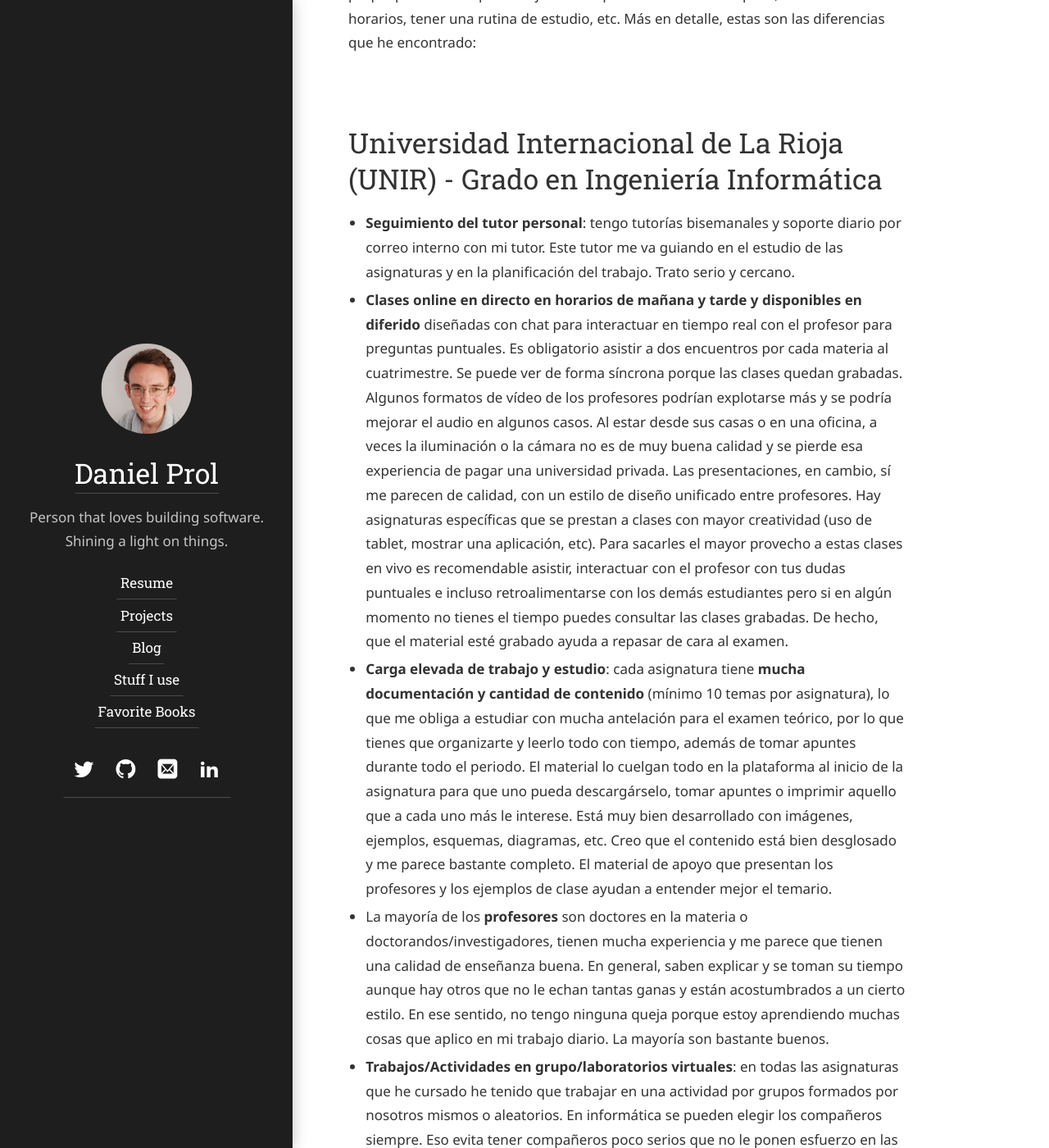
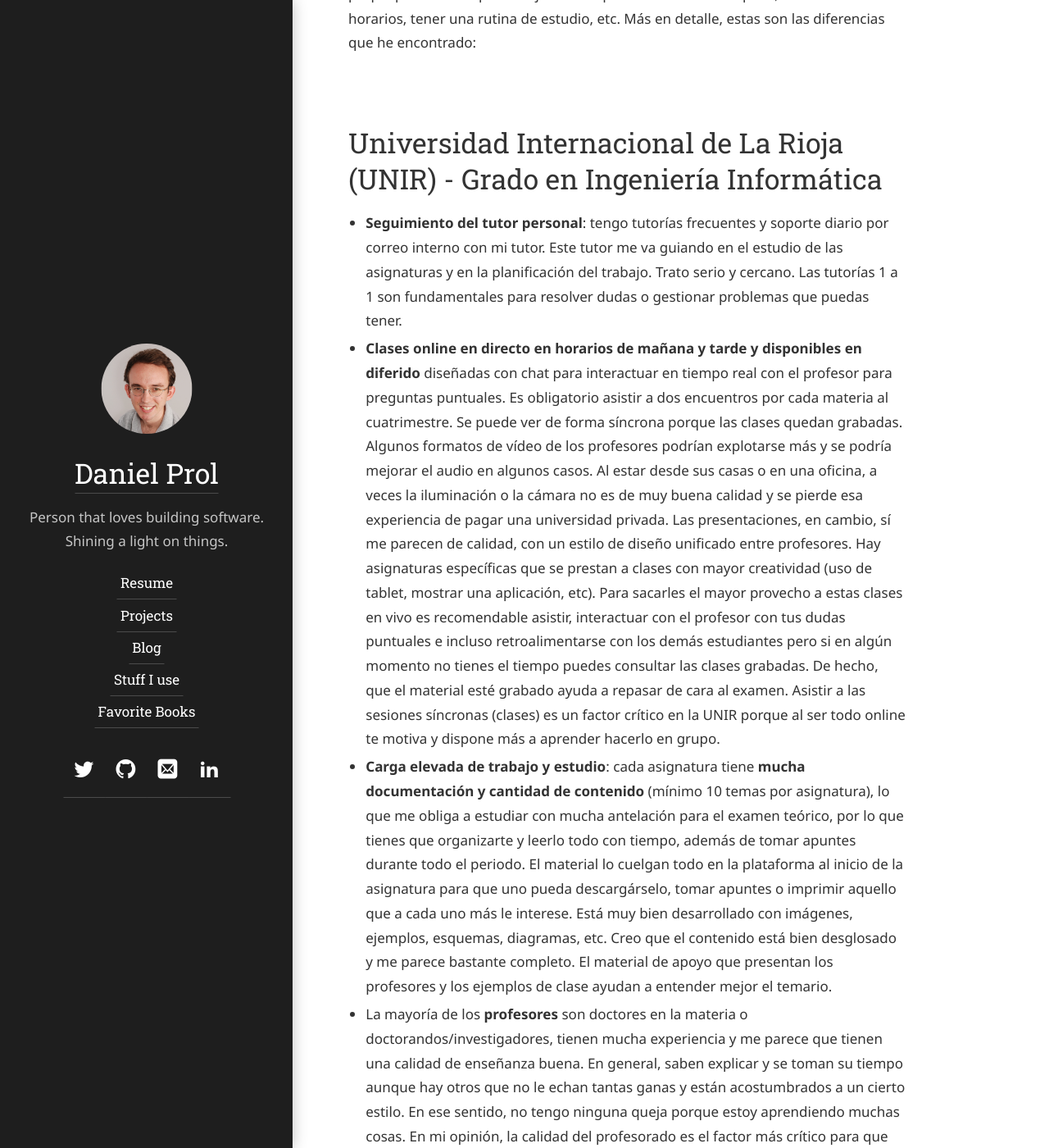
Before and after one commit to dprol/dprol.github.io, a Jekyll site: the page built from hydejack/_posts/2021-07-04-uoc-unir.md, in a window 1280 px wide and 1400 px high, scrolled down 1154 px. Shown: the whole window at 82% size. Built offline with Jekyll 4.4.1, drawn with Linux system fonts in a browser that asks for light colours; some web fonts are replaced; some of the changed text lies outside the part shown.

Commit message:
Update 2021-07-04-uoc-unir.md

```diff
--- a/hydejack/_posts/2021-07-04-uoc-unir.md
+++ b/hydejack/_posts/2021-07-04-uoc-unir.md
@@ -13,10 +13,10 @@
 
 # Universidad Internacional de La Rioja (UNIR) - Grado en Ingeniería Informática
 
-- **Seguimiento del tutor personal**: tengo tutorías bisemanales y soporte diario por correo interno con mi tutor. Este tutor me va guiando en el estudio de las asignaturas y en la planificación del trabajo. Trato serio y cercano.
-- **Clases online en directo en horarios de mañana y tarde y disponibles en diferido** diseñadas con chat para interactuar en tiempo real con el profesor para preguntas puntuales. Es obligatorio asistir a dos encuentros por cada materia al cuatrimestre. Se puede ver de forma síncrona porque las clases quedan grabadas. Algunos formatos de vídeo de los profesores podrían explotarse más y se podría mejorar el audio en algunos casos. Al estar desde sus casas o en una oficina, a veces la iluminación o la cámara no es de muy buena calidad y se pierde esa experiencia de pagar una universidad privada. Las presentaciones, en cambio, sí me parecen de calidad, con un estilo de diseño unificado entre profesores. Hay asignaturas específicas que se prestan a clases con mayor creatividad (uso de tablet, mostrar una aplicación, etc). Para sacarles el mayor provecho a estas clases en vivo es recomendable asistir, interactuar con el profesor con tus dudas puntuales e incluso retroalimentarse con los demás estudiantes pero si en algún momento no tienes el tiempo puedes consultar las clases grabadas. De hecho, que el material esté grabado ayuda a repasar de cara al examen.
+- **Seguimiento del tutor personal**: tengo tutorías frecuentes y soporte diario por correo interno con mi tutor. Este tutor me va guiando en el estudio de las asignaturas y en la planificación del trabajo. Trato serio y cercano. Las tutorías 1 a 1 son fundamentales para resolver dudas o gestionar problemas que puedas tener.
+- **Clases online en directo en horarios de mañana y tarde y disponibles en diferido** diseñadas con chat para interactuar en tiempo real con el profesor para preguntas puntuales. Es obligatorio asistir a dos encuentros por cada materia al cuatrimestre. Se puede ver de forma síncrona porque las clases quedan grabadas. Algunos formatos de vídeo de los profesores podrían explotarse más y se podría mejorar el audio en algunos casos. Al estar desde sus casas o en una oficina, a veces la iluminación o la cámara no es de muy buena calidad y se pierde esa experiencia de pagar una universidad privada. Las presentaciones, en cambio, sí me parecen de calidad, con un estilo de diseño unificado entre profesores. Hay asignaturas específicas que se prestan a clases con mayor creatividad (uso de tablet, mostrar una aplicación, etc). Para sacarles el mayor provecho a estas clases en vivo es recomendable asistir, interactuar con el profesor con tus dudas puntuales e incluso retroalimentarse con los demás estudiantes pero si en algún momento no tienes el tiempo puedes consultar las clases grabadas. De hecho, que el material esté grabado ayuda a repasar de cara al examen. Asistir a las sesiones síncronas (clases) es un factor crítico en la UNIR porque al ser todo online te motiva y dispone más a aprender hacerlo en grupo.
 - **Carga elevada de trabajo y estudio**: cada asignatura tiene **mucha documentación y cantidad de contenido** (mínimo 10 temas por asignatura), lo que me obliga a estudiar con mucha antelación para el examen teórico, por lo que tienes que organizarte y leerlo todo con tiempo, además de tomar apuntes durante todo el periodo. El material lo cuelgan todo en la plataforma al inicio de la asignatura para que uno pueda descargárselo, tomar apuntes o imprimir aquello que a cada uno más le interese. Está muy bien desarrollado con imágenes, ejemplos, esquemas, diagramas, etc. Creo que el contenido está bien desglosado y me parece bastante completo. El material de apoyo que presentan los profesores y los ejemplos de clase ayudan a entender mejor el temario.
-- La mayoría de los **profesores** son doctores en la materia o doctorandos/investigadores, tienen mucha experiencia y me parece que tienen una calidad de enseñanza buena. En general, saben explicar y se toman su tiempo aunque hay otros que no le echan tantas ganas y están acostumbrados a un cierto estilo. En ese sentido, no tengo ninguna queja porque estoy aprendiendo muchas cosas que aplico en mi trabajo diario. La mayoría son bastante buenos.
+- La mayoría de los **profesores** son doctores en la materia o doctorandos/investigadores, tienen mucha experiencia y me parece que tienen una calidad de enseñanza buena. En general, saben explicar y se toman su tiempo aunque hay otros que no le echan tantas ganas y están acostumbrados a un cierto estilo. En ese sentido, no tengo ninguna queja porque estoy aprendiendo muchas cosas. En mi opinión, la calidad del profesorado es el factor más crítico para que alguien aprenda (y esta calidad, a su vez, depende de la combinación equilibrada de saber comunicar, entretener y conocer la materia). En la mayoría de casos se da en UNIR.
 - **Trabajos/Actividades en grupo/laboratorios virtuales**: en todas las asignaturas que he cursado he tenido que trabajar en una actividad por grupos formados por nosotros mismos o aleatorios. En informática se pueden elegir los compañeros siempre. Eso evita tener compañeros poco serios que no le ponen esfuerzo en las entregas. En su mayor parte mis compañeros son muy esforzados. El perfil de mis compañeros suele ser adulto, con experiencia laboral y, sobre todo, unas ganas tremendas de aprender y de superarse, cualidades que facilitan mucho trabajar con ellos.
 - **Discord**: se hace _networking_ entre estudiantes de españa/LATAM y se resuelven dudas en grupos de Discord por asignaturas.
 - **Seminarios/Certificaciones gratis**: otro motivo por el que creo que puede ser positivo ir a la UNIR es que te ofrecen un montón de cursos, seminarios, viveros, certificaciones, o hackathones que te permitirán disfrutar más de la universidad online y fortalecer el CV.
```
